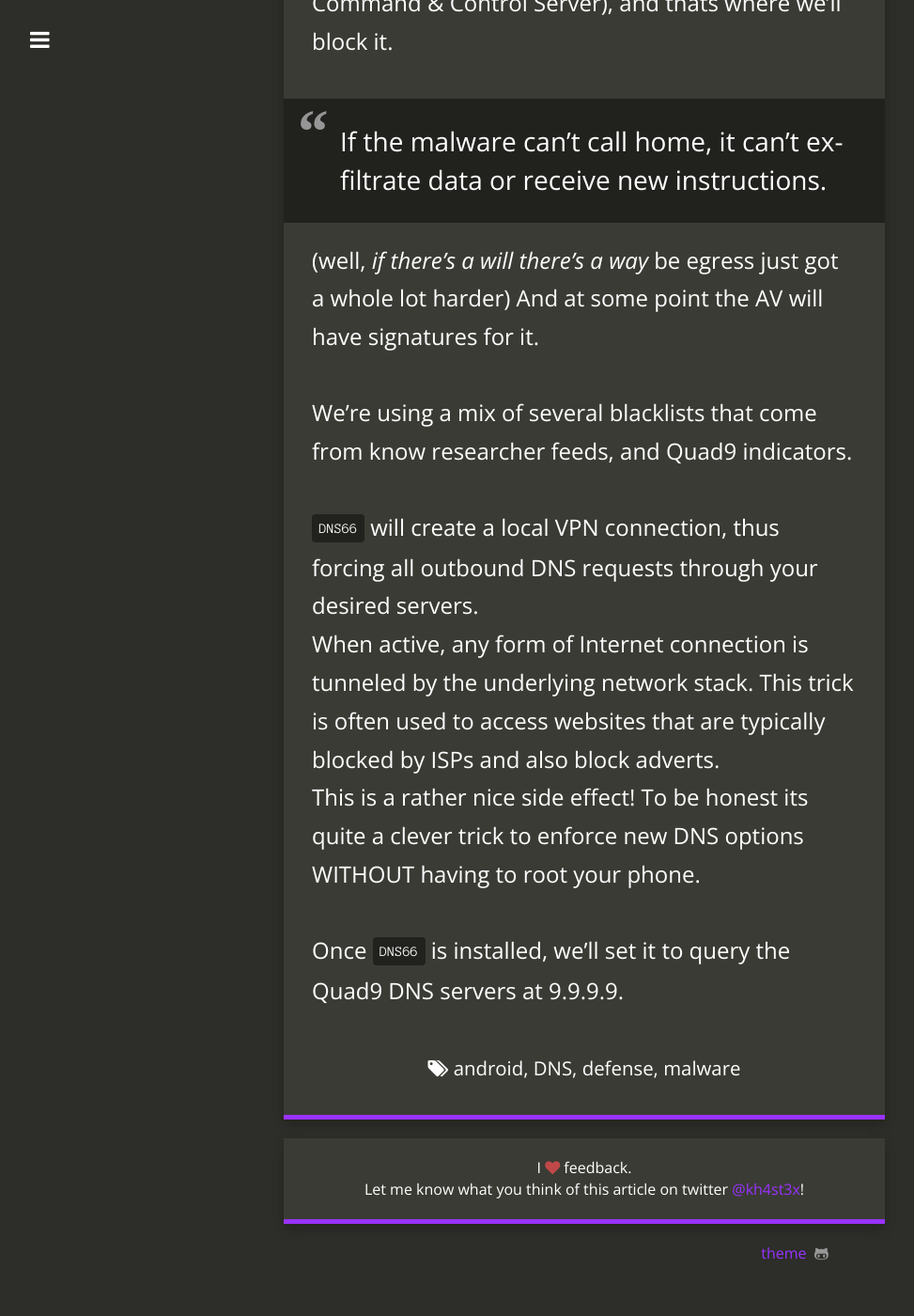
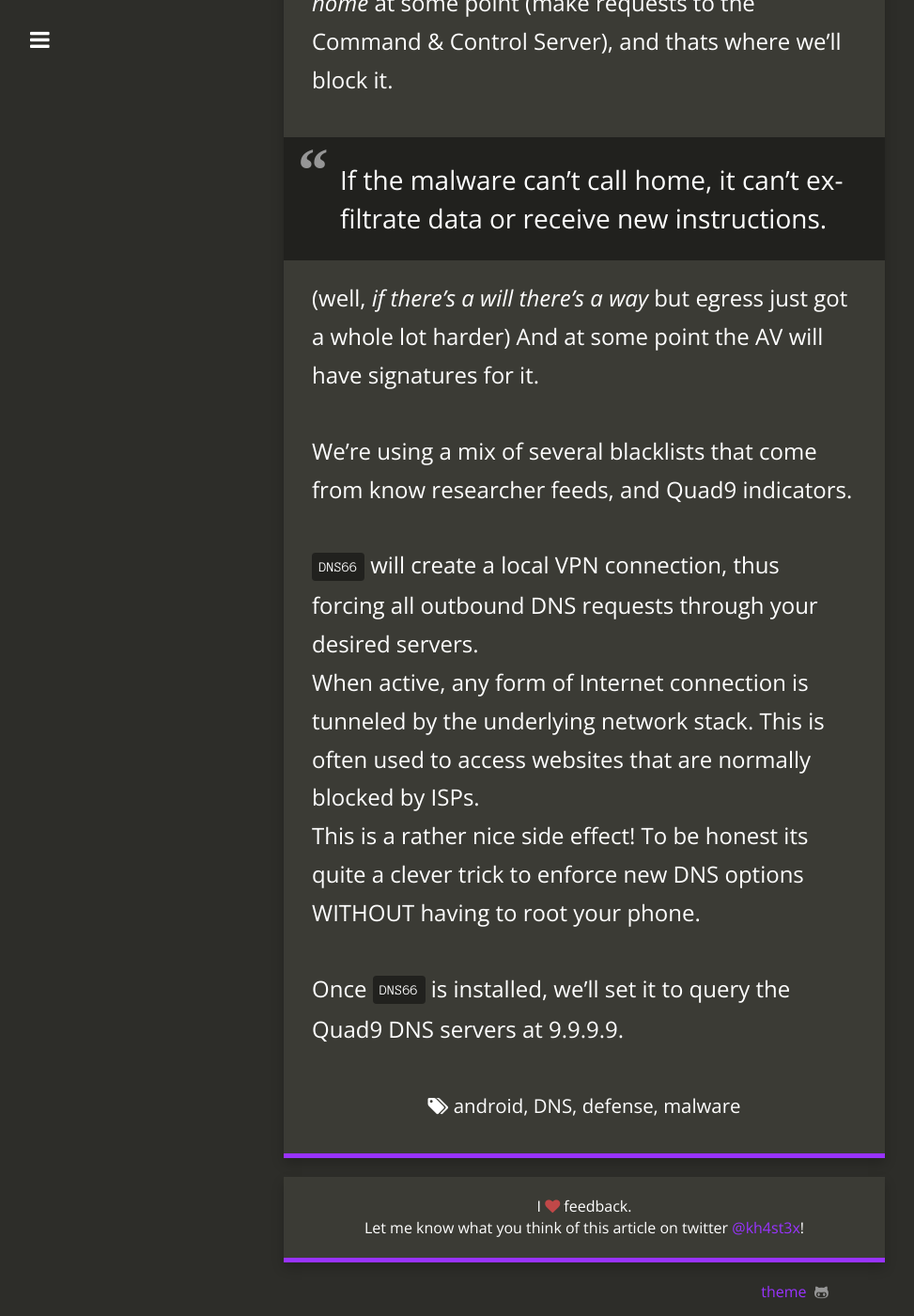
Before and after one commit to khast3x/khast3x.github.io, a Jekyll site: the page built from _posts/2018-02-05-Android-Quad9.md, in a window 1280 px wide and 1400 px high, scrolled down 6400 px. Shown: the whole window at 94% size, without its empty margins (18-991 px from the left). Built offline with Jekyll 4.4.1, drawn with Linux system fonts in a browser that asks for light colours; nearby versions of some CDN libraries; before the commit the page ends 7765 px from its top, so only the background shows below that; some of the changed text lies outside the part shown.

Commit message:
pre final

```diff
--- a/_posts/2018-02-05-Android-Quad9.md
+++ b/_posts/2018-02-05-Android-Quad9.md
@@ -86,13 +86,13 @@ A malicious campaign can easily hide its code in legitimate APKs, and go undetec
 
 > If the malware can't call home, it can't ex-filtrate data or receive new instructions.
 
-(well, *if there's a will there's a way* be egress just got a whole lot harder) And at some point the AV will have signatures for it.
+(well, *if there's a will there's a way* but egress just got a whole lot harder) And at some point the AV will have signatures for it.
 
 We're using a mix of several blacklists that come from know researcher feeds, and Quad9 indicators.
 
 
  [`DNS66`](https://f-droid.org/en/packages/org.jak_linux.dns66/)  will create a local VPN connection, thus forcing all outbound DNS requests through your desired servers.
-When active, any form of Internet connection is tunneled by the underlying network stack. This trick is often used to access websites that are typically blocked by ISPs and also block adverts.
+When active, any form of Internet connection is tunneled by the underlying network stack. This is often used to access websites that are normally blocked by ISPs.
 This is a rather nice side effect!
 To be honest its quite a clever trick to enforce new DNS options WITHOUT having to root your phone.
 
```
Also changed, not shown: other parts of _posts/2018-02-05-Android-Quad9.md (+5 -5 lines).
